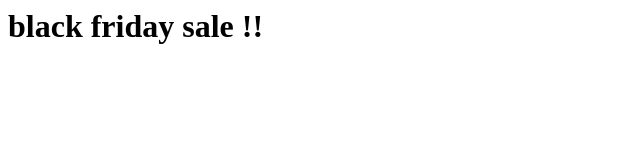
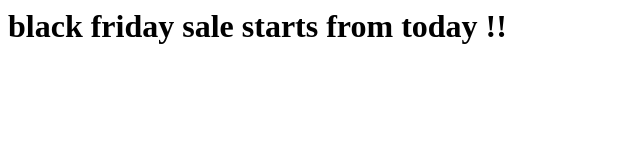
Before and after one commit to achyuth-111/first-test, a plain HTML site: page index.html in a window 1280 px wide. Shown: the whole page, without its empty margins (0-640 px from the left). Drawn offline with Linux system fonts and the light colour scheme.

Commit message:
modified sale day

```diff
--- a/index.html
+++ b/index.html
@@ -1 +1 @@
-<h1> black friday sale !! </h1>
+<h1> black friday sale starts from today  !! </h1>
```
